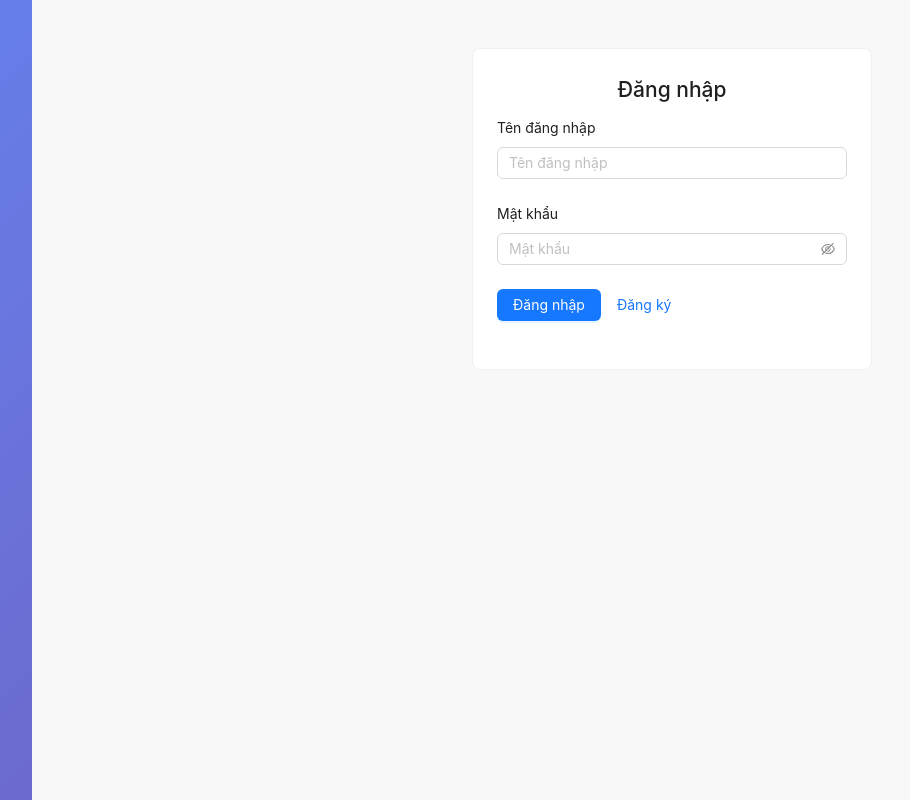
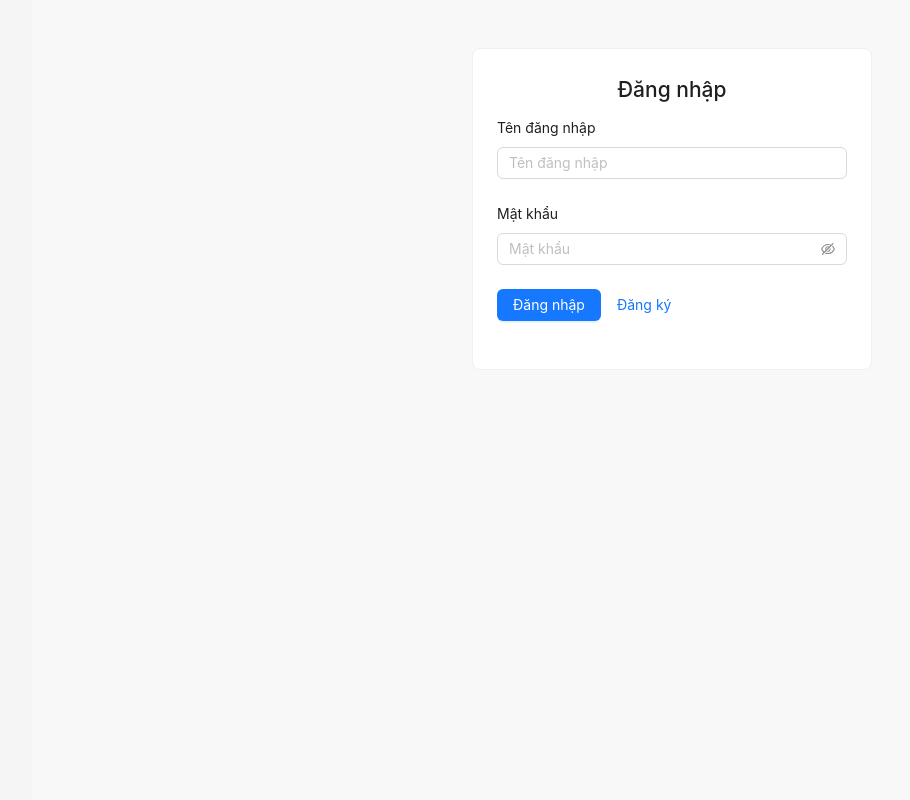
Before and after one commit to Vivfsymr/expense-fe, a Vue app in the folder expense-fe/: page /login in a window 1280 px wide. Shown: the top 800 px of the page, without its empty margins (0-910 px from the left). Built offline with nearby package versions, Linux system fonts and the light colour scheme.

Commit message:
Remove unused global styles from App.vue for cleaner code

```diff
--- a/expense-fe/src/App.vue
+++ b/expense-fe/src/App.vue
@@ -21,18 +21,3 @@ const layoutContentClass = computed(() => {
   return '';
 });
 </script>
-<style>
-html, body {
-  height: 100%;
-  min-height: 100vh;
-  margin: 0;
-  padding: 0;
-}
-html {
-  background: linear-gradient(135deg, #667eea 0%, #764ba2 100%) !important;
-  min-height: 100vh;
-}
-body {
-  background: transparent !important;
-}
-</style>
```
